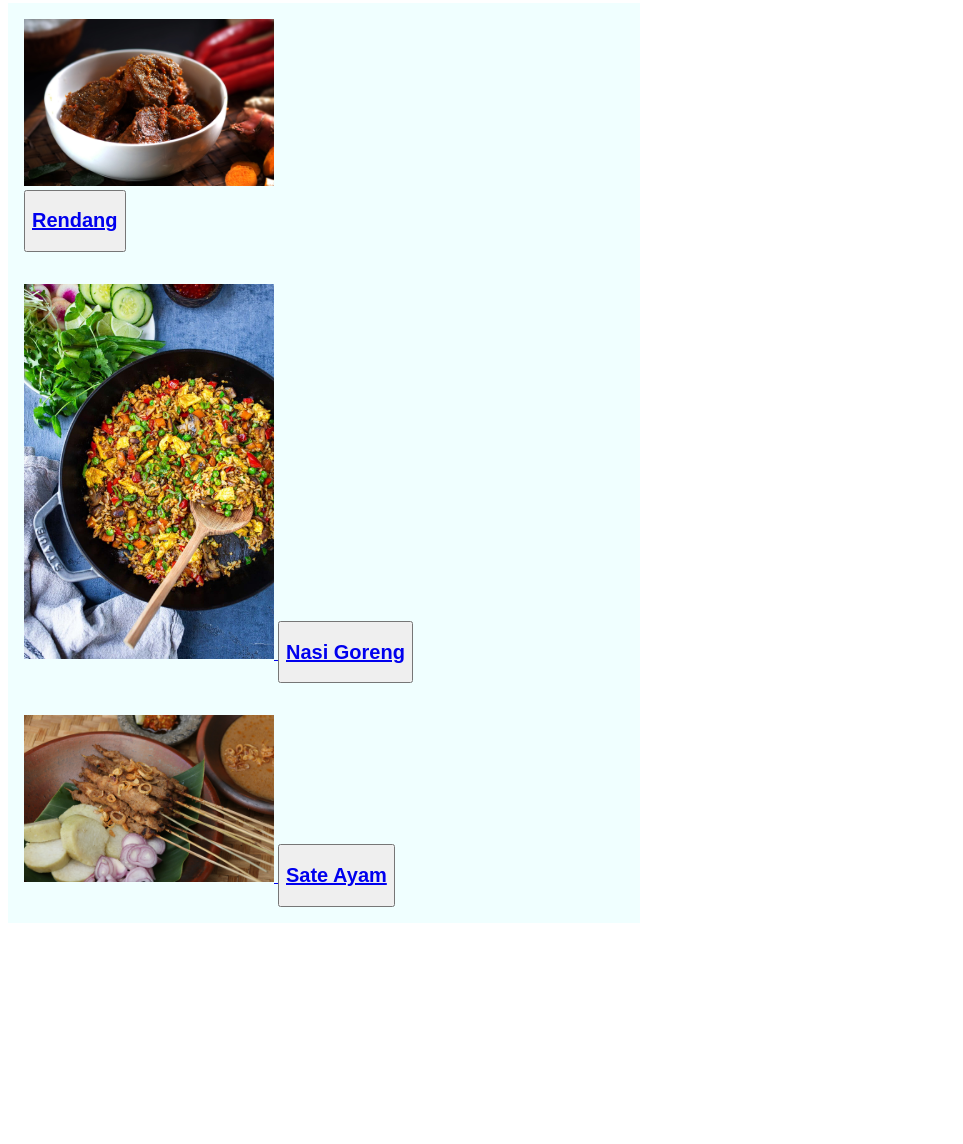
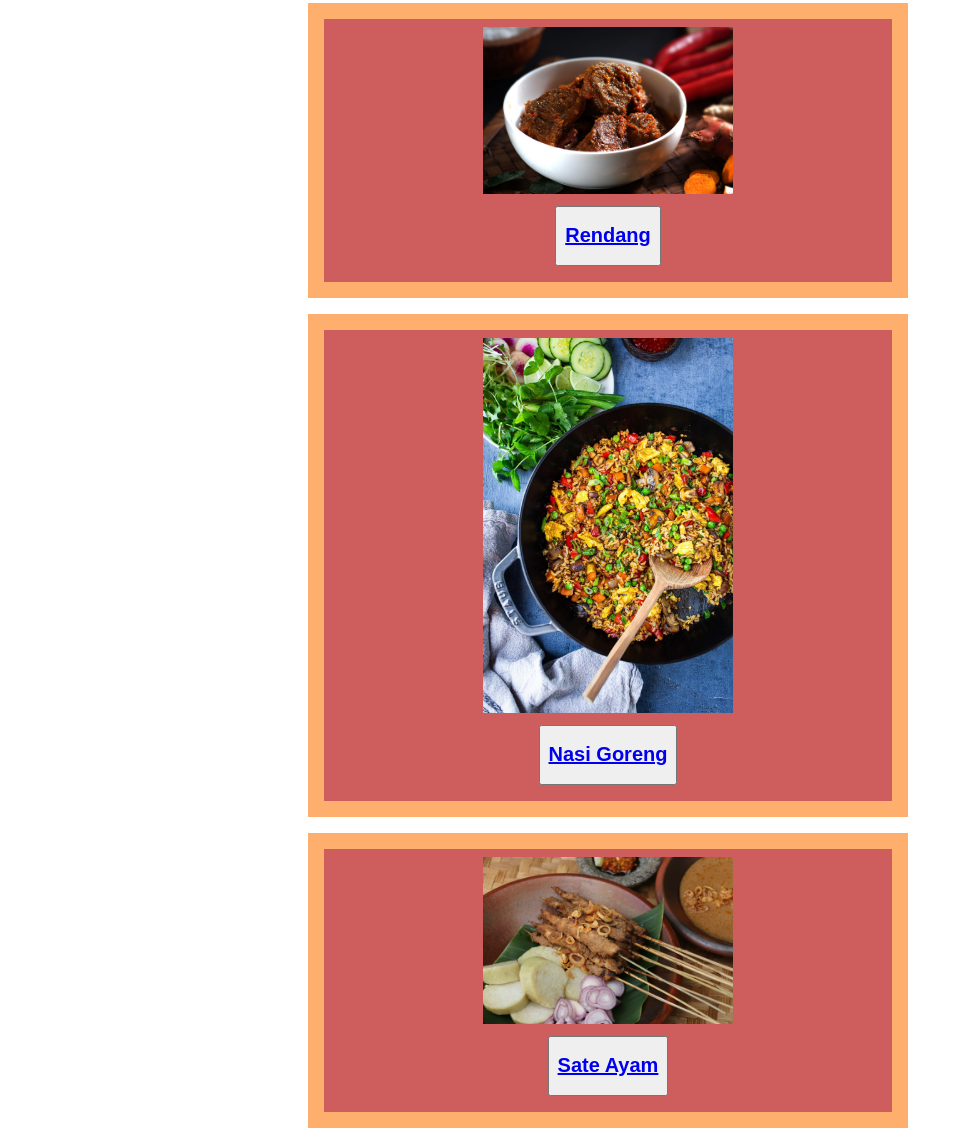
Before and after one commit to agmalism/odin-recipes, a plain HTML site: page index.html in a window 1280 px wide. Shown: the part 77-1221 px from the top of the page, without its empty margins (0-963 px from the left). Before the commit the page ends 1008 px from the top, so only its background shows below. Drawn offline with Linux system fonts and the light colour scheme.

Commit message:
Edit card style

```diff
--- a/index.html
+++ b/index.html
@@ -13,20 +13,22 @@
 
             <div class="card">
                 <div class="rendang">
-                    <a href="recipes/rendang.html"><img src="./img/rendang.jpg" alt="Rendang food"></div>
-                    <button><a href="recipes/rendang.html"><h2>Rendang</h2></a></button>
+                    <a href="recipes/rendang.html"><img src="./img/rendang.jpg" alt="Rendang food">
+                    <button><a href="recipes/rendang.html"><h2>Rendang</h2></a></button></div>
             </div>
 
 
             <div class="card">
+                <div class="nasi-goreng">
                 <a href="recipes/fried-rice.html"><img src="./img/nasi-goreng.jpg" alt="Nasi Goreng">
-                <button><a href="recipes/fried-rice.html"><h2>Nasi Goreng</h2></a></button>
+                <button><a href="recipes/fried-rice.html"><h2>Nasi Goreng</h2></a></button></a></div>
             </div>
 
 
             <div class="card">
+                <div class="sate">
                 <a href="recipes/sate-ayam.html"><img src="./img/sate-ayam.jpg" alt="Sate Ayam">
-                <button><a href="recipes/sate-ayam.html"><h2>Sate Ayam</h2></a></button>
+                <button><a href="recipes/sate-ayam.html"><h2>Sate Ayam</h2></a></button></a></div>
             </div>
 
     </body>
--- a/style.css
+++ b/style.css
@@ -1,21 +1,50 @@
+
+* {
+    box-sizing: border-box;
+}
 body {
-    font
+    font-family: Arial, Helvetica, sans-serif;
     margin-bottom: 16px;
     max-width: 1200px;
     color: #0a0a0a;
 }
 
 img {
-    height: 50%;
+    height: 150px auto;
     width: 250px;
+}
+
+h1 {
+    text-align: center;
 }
 
 .card {
     width: 600px;
-    background-color: azure;
+    background-color: rgb(255, 175, 109);
     padding: 16px;
+    margin: 16px auto;
 }
 
 .rendang {
+    background-color: rgb(206, 93, 93);
+    padding: 8px;
+    text-align: center;
+}
 
+.nasi-goreng {
+    background-color: rgb(206, 93, 93);
+    padding: 8px;
+    text-align: center;
 }
+
+.sate {
+    background-color: rgb(206, 93, 93);
+    padding: 8px;
+    text-align: center;
+}
+
+button {
+    display: block;
+    margin: 8px auto;
+    padding: 0px 8px;
+}
```
